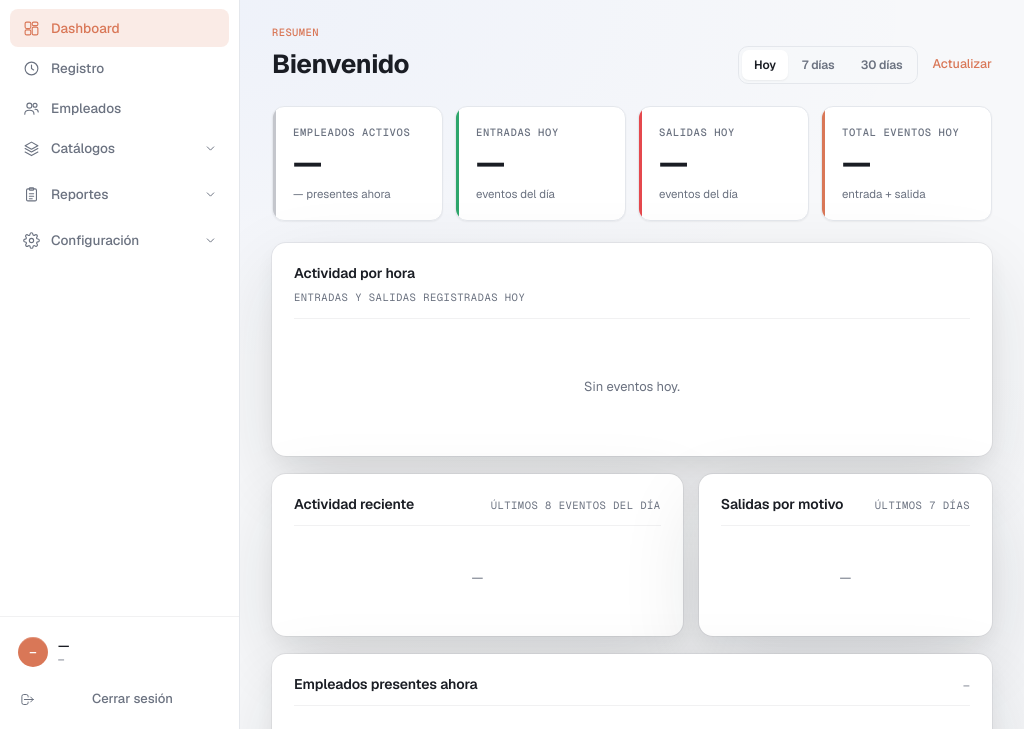
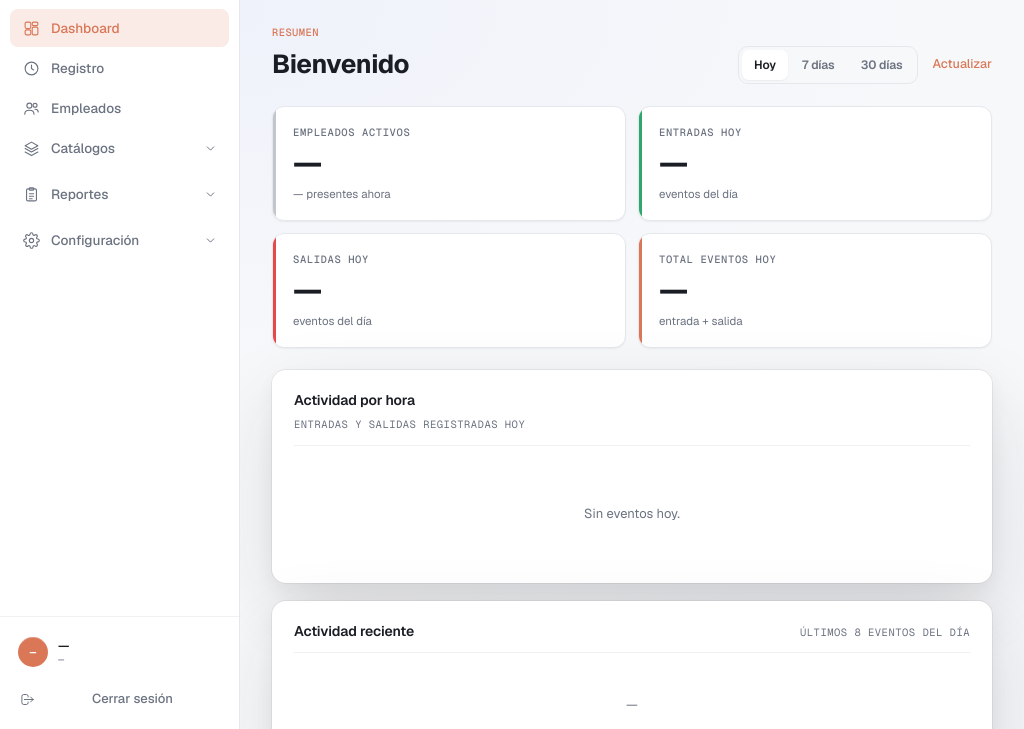
Before and after one commit to DataDave-Dev/EES, an Electron app: page src/renderer/dashboard/dashboard.html in a window 1024 px wide. Shown: the part 71-800 px from the top of the page. Drawn offline with nearby package versions, Linux system fonts and the light colour scheme; files that its build step writes are made by us from their sources; no server answers.

Commit message:
fix(ui): mejorar responsividad y fijar minimos de ventana
- Definir minWidth/minHeight por vista: dashboard 800x600, setup 480x600.
  Aplicarlos al crear el BrowserWindow y al cambiar de vista para que el
  usuario no pueda achicar la ventana hasta romper el layout.
- Adelantar el colapso de los grids del dashboard (KPIs, dash-grid-2,
  resumen de reportes) de 900px a 1100px, asi en laptops medianas no
  esperan a que el sidebar se colapse para reflejar.
- Ajustar filtros de reportes (min-width 140->120), modal wide a 900px,
  cabecera de "Nuevo registro" a layout flexible (auto 1fr auto), y
  bajar el colapso del wizard de setup de 380 a 480.

```diff
--- a/src/index.js
+++ b/src/index.js
@@ -35,6 +35,8 @@ function createWindow() {
   mainWindow = new BrowserWindow({
     width: size.width,
     height: size.height,
+    minWidth: size.minWidth ?? size.width,
+    minHeight: size.minHeight ?? size.height,
     useContentSize: true,
     resizable: size.resizable,
     minimizable: true,
--- a/src/styles/input.css
+++ b/src/styles/input.css
@@ -841,8 +841,10 @@ input:-webkit-autofill {
     .btn-primary--auto { min-width: 0; flex: 1; padding: 0 14px; }
     .btn-ghost-outline { padding: 0 12px; }
   }
+  @media (max-width: 480px) {
+    .wizard-name-grid { grid-template-columns: 1fr; }
+  }
   @media (max-width: 380px) {
-    .wizard-name-grid { grid-template-columns: 1fr; }
     .step-label { display: none; }
   }
 
@@ -1434,7 +1436,8 @@ input:-webkit-autofill {
   }
   .regn-header {
     display: grid;
-    grid-template-columns: 140px 1fr 140px;
+    grid-template-columns: auto 1fr auto;
+    gap: 16px;
     align-items: center;
     padding: 18px 28px;
     border-bottom: 1px solid var(--border-soft);
@@ -1863,8 +1866,13 @@ input:-webkit-autofill {
     gap: 12px;
     margin-bottom: 22px;
   }
-  @media (max-width: 900px) {
+  /* Sidebar a 240 hasta 900; cuando colapsa, los KPIs ya van en 2 col desde antes
+     para que el reflujo no salte de golpe a la vez. */
+  @media (max-width: 1100px) {
     .dash-kpis { grid-template-columns: repeat(2, 1fr); }
+  }
+  @media (max-width: 480px) {
+    .dash-kpis { grid-template-columns: 1fr; }
   }
   .dash-kpi {
     position: relative;
@@ -1916,7 +1924,7 @@ input:-webkit-autofill {
     grid-template-columns: 1.4fr 1fr;
     gap: 16px;
   }
-  @media (max-width: 900px) {
+  @media (max-width: 1100px) {
     .dash-grid-2 { grid-template-columns: 1fr; }
   }
 
@@ -2125,8 +2133,8 @@ input:-webkit-autofill {
     display: flex;
     flex-direction: column;
     gap: 5px;
-    flex: 1 1 160px;
-    min-width: 140px;
+    flex: 1 1 140px;
+    min-width: 120px;
   }
   .rep-filter-item-label {
     font-family: 'Geist Mono', monospace;
@@ -2396,8 +2404,11 @@ input:-webkit-autofill {
     border-radius: 0;
     margin-bottom: 16px;
   }
-  @media (max-width: 900px) {
+  @media (max-width: 1100px) {
     .rep-summary--cards { grid-template-columns: repeat(2, 1fr); }
+  }
+  @media (max-width: 480px) {
+    .rep-summary--cards { grid-template-columns: 1fr; }
   }
   .rep-summary-card {
     position: relative;
@@ -2838,7 +2849,7 @@ input:-webkit-autofill {
   }
 
   /* ── Wide modal + scroll body (drill-down) ─────────────── */
-  .modal.modal--wide { width: min(960px, calc(100% - 32px)); max-height: 86vh; }
+  .modal.modal--wide { width: min(900px, calc(100% - 24px)); max-height: 86vh; }
   .modal-body.modal-body--scroll {
     overflow-y: auto;
     padding: 18px 22px;
```
Also changed, not shown: src/main/ipc.js (+5 -2 lines).
